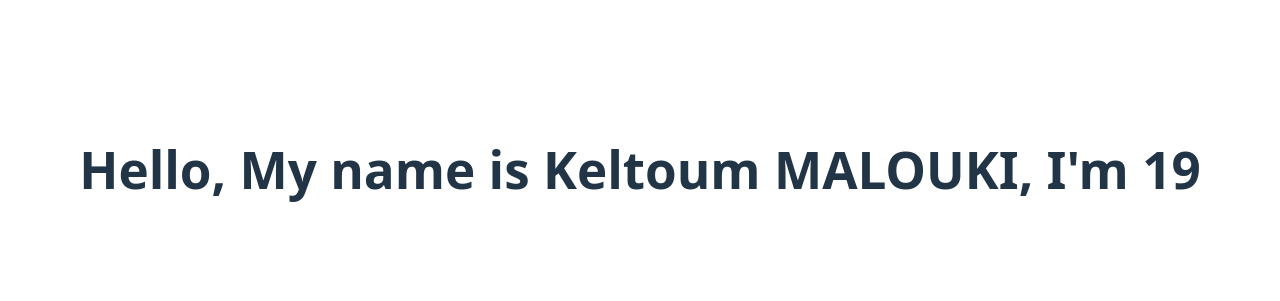
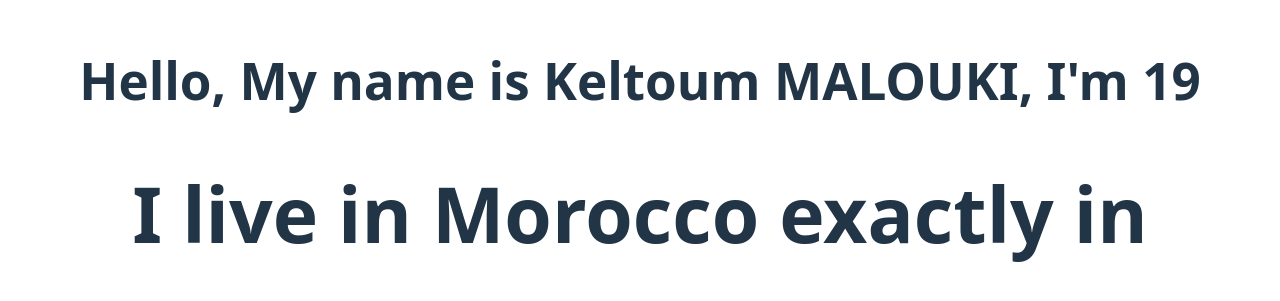
Before and after one commit to Keltoummalouki/React-Essential-Training, a React (Vite) app: page / in a window 1280 px wide. Shown: the part 231-532 px from the top of the page. Built offline with nearby package versions, Linux system fonts and the light colour scheme; the HTML template or start-up script is replaced by a standard one.

Commit message:
Creating a React component

```diff
--- a/src/App.jsx
+++ b/src/App.jsx
@@ -4,9 +4,17 @@ let firstname = "Keltoum";
 let lastname = "Malouki";
 let currentyear = 2025;
 let mybirthyear = 2006;
+let country = "Morocco";
+let city
+
+function Address() {
+  return <h2> I live in {country} exactly in {city} </h2>
+}
 
 function App() {
-  return <h1>Hello, My name is {firstname} {lastname.toUpperCase()}, I'm {currentyear-mybirthyear}</h1>
+    return (
+        <h1>Hello, My name is {firstname} {lastname.toUpperCase()}, I'm {currentyear-mybirthyear}
+        <Address /> </h1>
+    )
 }
-
 export default App
```
